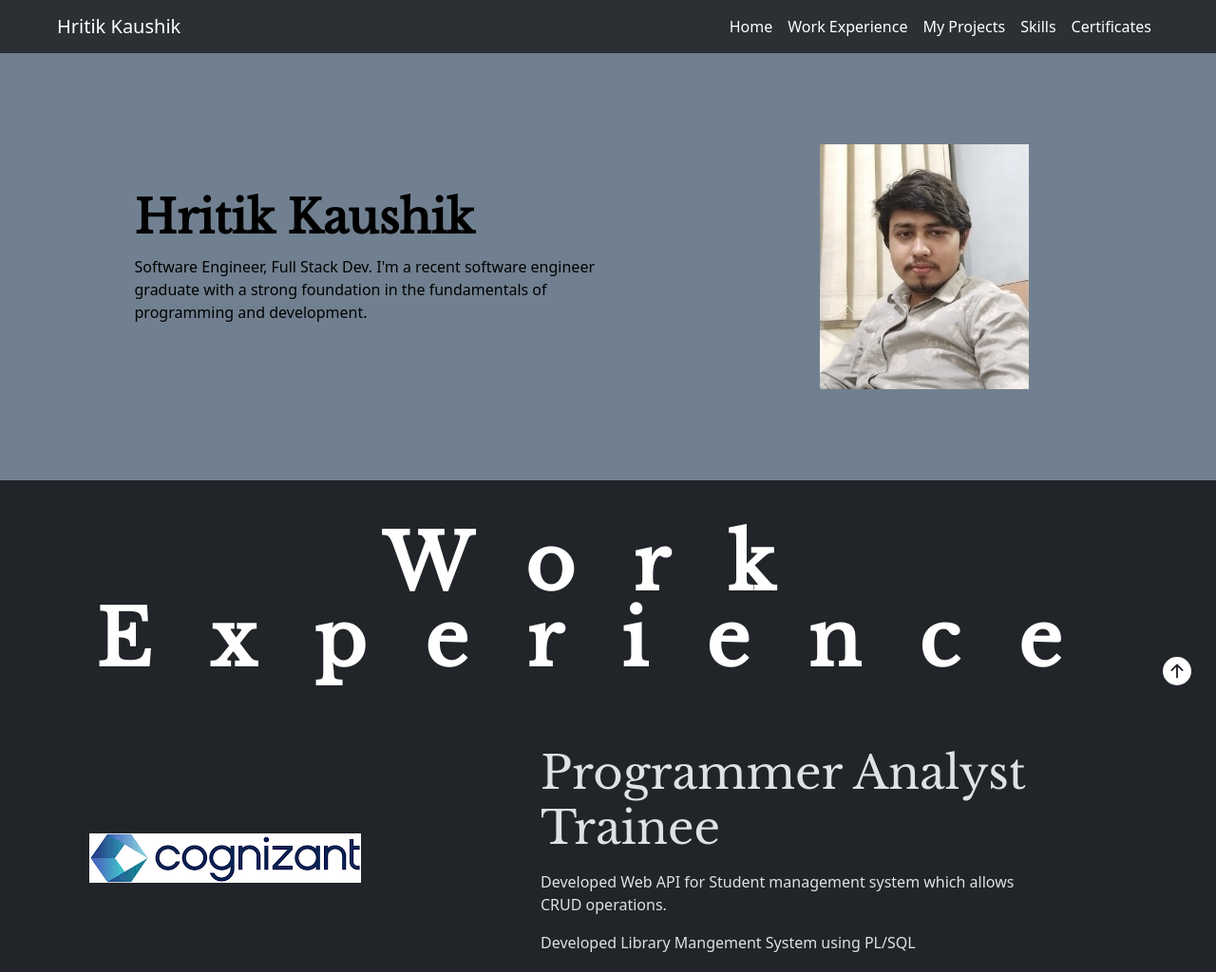
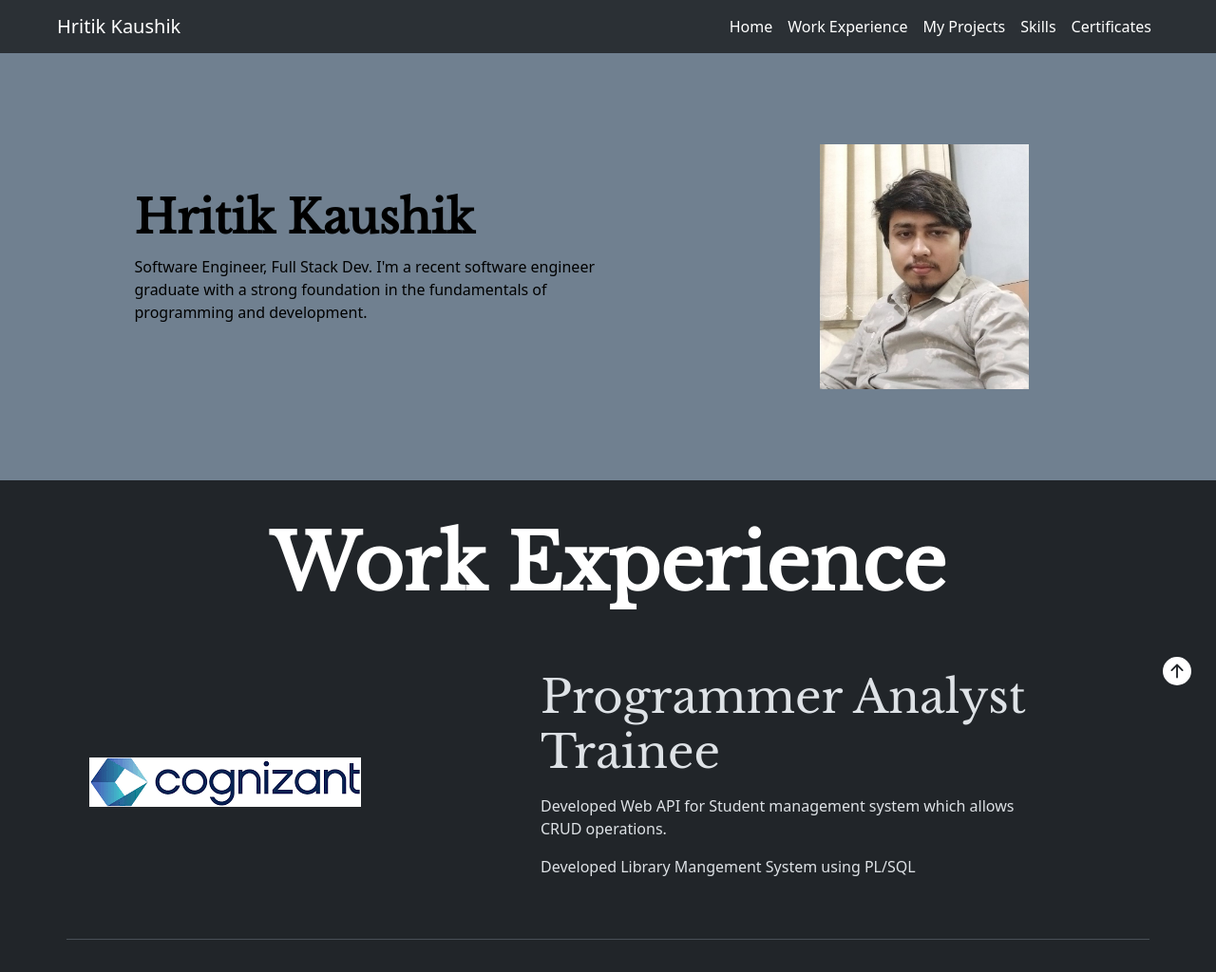
Before and after one commit to Hr1t1k/Portfolio, a plain HTML site: page index.html in a window 1280 px wide. Shown: the top 1024 px of the page at 95% size. Drawn offline with nearby package versions, Linux system fonts and the light colour scheme.

Commit message:
Update style.css

```diff
--- a/style.css
+++ b/style.css
@@ -1,6 +1,5 @@
 
 h1#post{
-  letter-spacing: 1cap;
   line-height: 150%;
 }
 @media (min-width:769px){
```
